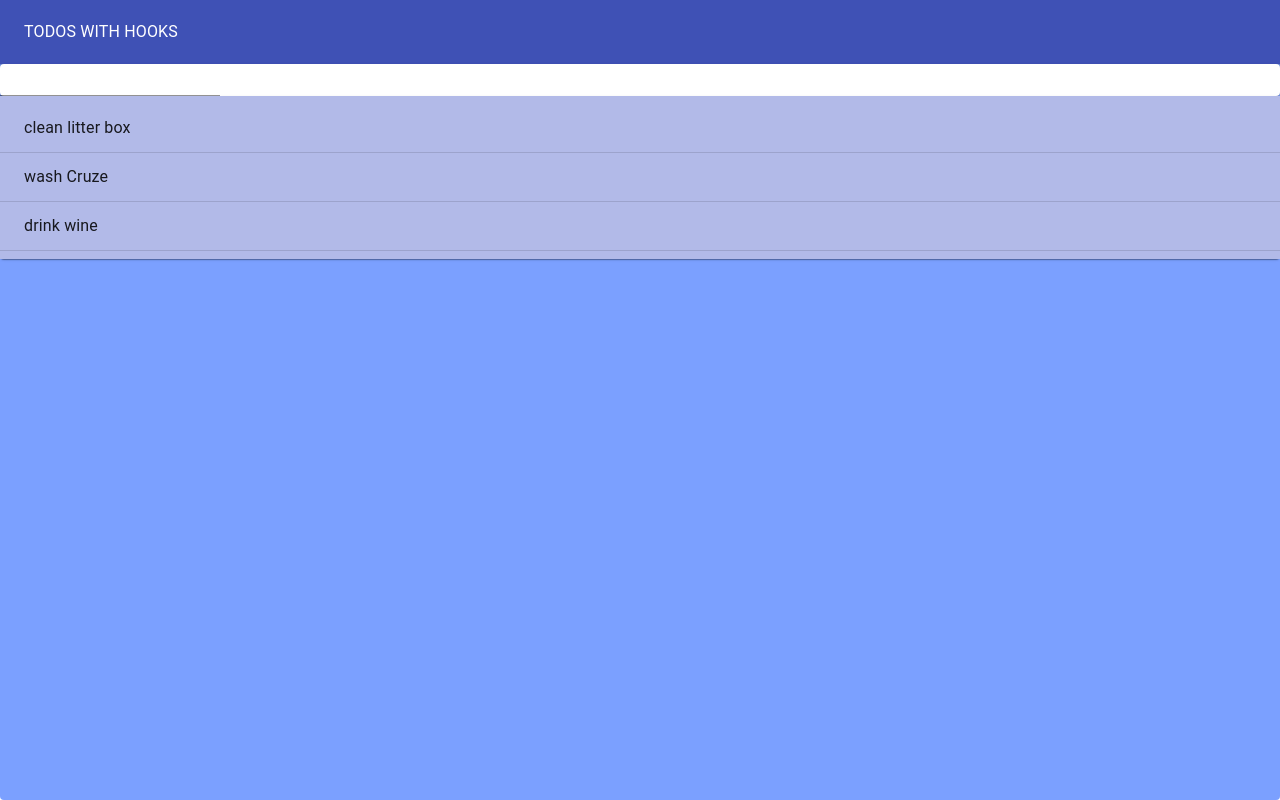
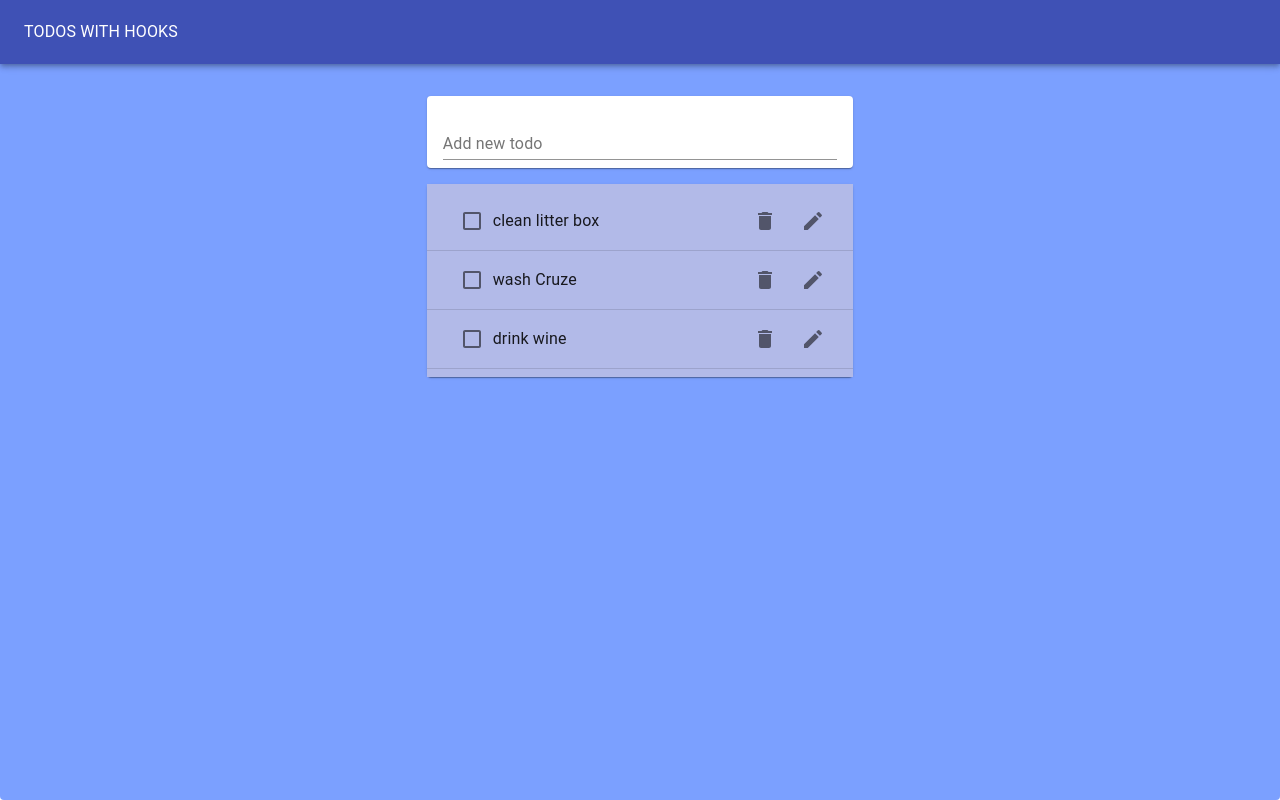
Before and after one commit to abarrdev/hooks-project, a React (Create React App) app: page / in a window 1280 px wide. Built offline with nearby package versions, Linux system fonts and the light colour scheme.

Commit message:
comments

```diff
--- a/package.json
+++ b/package.json
@@ -4,6 +4,7 @@
   "private": true,
   "dependencies": {
     "@material-ui/core": "^4.11.0",
+    "@material-ui/icons": "^4.9.1",
     "@testing-library/jest-dom": "^4.2.4",
     "@testing-library/react": "^9.3.2",
     "@testing-library/user-event": "^7.1.2",
--- /dev/null
+++ b/src/components/Todo.js
@@ -0,0 +1,31 @@
+import React from 'react'
+import ListItem from '@material-ui/core/ListItem'
+import ListItemText from '@material-ui/core/ListItemText'
+import Checkbox from '@material-ui/core/Checkbox'
+import IconButton from '@material-ui/core/IconButton'
+import DeleteIcon from '@material-ui/icons/Delete'
+import EditIcon from '@material-ui/icons/Edit'
+import ListItemSecondaryAction from '@material-ui/core/ListItemSecondaryAction'
+
+
+function Todo({task, completed}) {
+
+	return(
+		<ListItem style={{paddingLeft:'24px'}}>
+			<Checkbox tabIndex={-1} checked={completed} />
+			<ListItemText style={{textDecoration: completed ? 'line-through' : 'none'}}>
+				{task}
+			</ListItemText>
+			<ListItemSecondaryAction>
+				<IconButton aria-label='Delete'>
+					<DeleteIcon />
+				</IconButton>
+				<IconButton aria-label='Edit'>
+					<EditIcon />
+				</IconButton>
+			</ListItemSecondaryAction>
+		</ListItem>
+	)
+}
+
+export default Todo
--- a/src/components/TodoApp.js
+++ b/src/components/TodoApp.js
@@ -3,53 +3,51 @@
 import Paper from '@material-ui/core/Paper'
 import AppBar from '@material-ui/core/AppBar'
 import Toolbar from '@material-ui/core/Toolbar'
-// import Grid from '@material-ui/core/Grid'
+import Grid from '@material-ui/core/Grid'
 import TodoList from './TodoList'
 import TodoForm from './TodoForm'
 
 
 function TodoApp() {
-	const initialTodos = [
+	const initialTodos = [ //initial values displayed in the app
 		{id: 1, task: 'clean litter box', completed: false},
 		{id: 2, task: 'wash Cruze', completed: false},
 		{id: 3, task: 'drink wine', completed: false}
 	]
 
-	const [todos, setTodos] = useState(initialTodos)
+	const [todos, setTodos] = useState(initialTodos) //reserve piece of state
+	//todos are being passed as props to TodoList
 
 	const addTodo = (newTodo) => {
-		setTodos([...todos, {id: 4, task: newTodo, completed: false}])
+		setTodos([...todos, {id: 4, task: newTodo, completed: false}]) //create Todo (spread operator preserves todos already created)
 	}
+	//function passed down to TodoForm
 
 	return(
-		<Paper
-			style={{
-				padding: 0,
-				margin: 0,
-				height: '100vh',
-				backgroundColor: '#7ba0ff'
-			}}
-			elevation={0}
-		>
+		// paper == background
+		<Paper elevation={0} style={{padding: 0, margin: 0, height: '100vh', backgroundColor: '#7ba0ff'}}>
+
 			<AppBar color='primary' position='static' style={{height:'64px'}}>
 				<Toolbar>
+					{/* heading */}
 					<Typography color='inherit'>TODOS WITH HOOKS</Typography>
 				</Toolbar>
 			</AppBar>
-			<TodoForm addTodo={addTodo} />
-			<TodoList todos={todos}/>
+
+			<Grid container justify='center' style={{marginTop:'1rem'}}>
+				<Grid item xs={11} md={8} lg={4}>
+
+					{/* form component */}
+					<TodoForm addTodo={addTodo} />
+
+					{/* list component */}
+					<TodoList todos={todos}/>
+
+				</Grid>
+			</Grid>
+
 		</Paper>
 	)
 }
 
 export default TodoApp
-
-
-
-// TodoApp
-//    TodoForm
-//    TodoList
-//      TodoItem
-
-
-// id, taskName, completed (boolean)
--- a/src/components/TodoForm.js
+++ b/src/components/TodoForm.js
@@ -6,16 +6,17 @@
 
 function TodoForm({addTodo}) {
 
-	const [value, handleChange, reset] = useInputState('')
+	const [value, handleChange, reset] = useInputState('') //utilizing our custom hook to save form inputs in state
 
 	return(
-		<Paper>
+		// just the form itself
+		<Paper style={{margin:'1rem 0', padding:'0 1rem'}}>
 			<form onSubmit={e => {
 			e.preventDefault()
-			addTodo(value)
+			addTodo(value) //passed down from TodoApp
 			reset()
 			}}>
-			<TextField value={value} onChange={handleChange} />
+				<TextField value={value} onChange={handleChange} margin='normal' label='Add new todo' fullWidth />
 			</form>
 		</Paper>
 	)
--- a/src/components/TodoList.js
+++ b/src/components/TodoList.js
@@ -1,20 +1,19 @@
 import React from 'react'
 import Paper from '@material-ui/core/Paper'
 import List from '@material-ui/core/List'
-import ListItem from '@material-ui/core/ListItem'
-import ListItemText from '@material-ui/core/ListItemText'
+
 import Divider from '@material-ui/core/Divider'
+import Todo from './Todo'
 
 function TodoList(props) {
 
 	return(
+		// just the list div
 		<Paper>
 			<List style={{backgroundColor:'#b2bae8'}}>
-			{props.todos.map(todo => (
+			{props.todos.map(todo => ( //map through todos being passed down from TodoApp
 				<>
-				<ListItem style={{paddingLeft:'24px'}}>
-					<ListItemText>{todo.task}</ListItemText>
-				</ListItem>
+				<Todo task={todo.task} key={todo.id} completed={todo.completed} />
 				<Divider />
 				</>
 			))}
--- a/src/hooks/useInputState.js
+++ b/src/hooks/useInputState.js
@@ -1,17 +1,18 @@
 import { useState } from 'react'
 
+//generic, reusable hook for input fields (forms, etc)
 function useInputState(initial = false) {
-	const [value, setValue] = useState(initial)
+	const [value, setValue] = useState(initial) //reserving piece of state
 
-	const handleChange = (e) => {
+	const handleChange = (e) => { //similar to setState
 		setValue(e.target.value)
 	}
 
-	const reset = () => {
+	const reset = () => { //resets form
 		setValue('')
 	}
 
-	return [value, handleChange, reset]
+	return [value, handleChange, reset] //return piece of state, fn to set, fn to reset
 }
 
 export default useInputState
```
Also changed, not shown: 1 other file (tests, documents, lock files or other folders).
